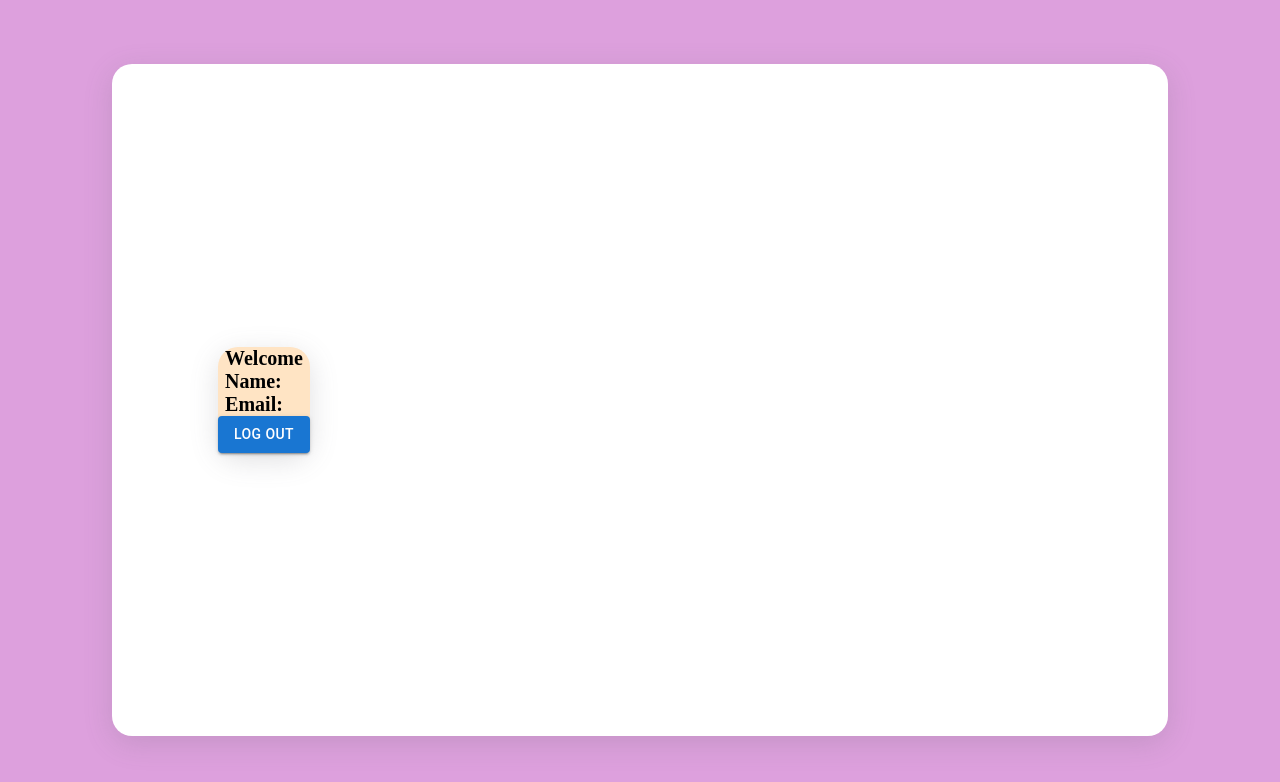
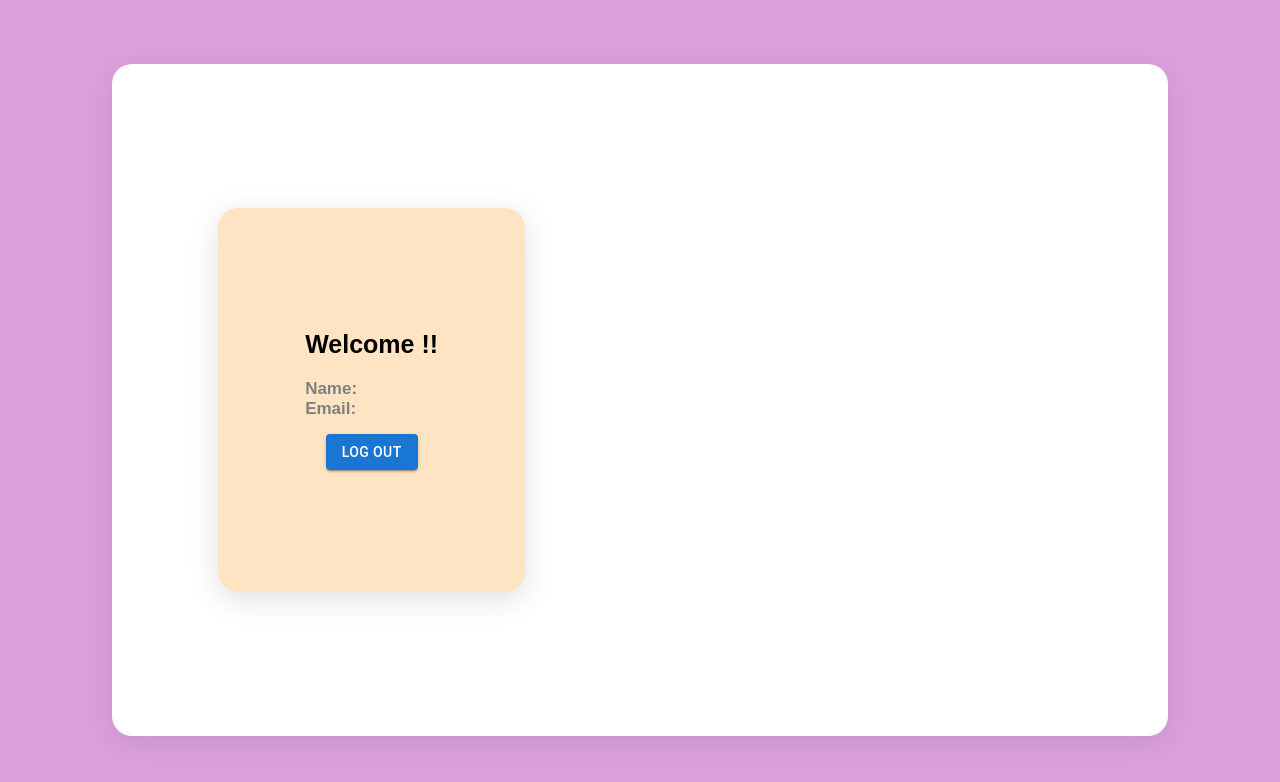
Before and after one commit to Sejal1411/firebase-auth, a React (Vite) app: page /app/profile in a window 1280 px wide. Shown: the top 782 px of the page. Built offline with nearby package versions, Linux system fonts and the light colour scheme; no server answers; the HTML template or start-up script is replaced by a standard one.

Commit message:
Added profile

```diff
--- a/src/components/Profile.jsx
+++ b/src/components/Profile.jsx
@@ -1,10 +1,25 @@
 import { Button } from "@mui/material";
+import { auth } from "../Firebase";
+import {  useNavigate } from 'react-router-dom';
 
 
 const Profile = () => {
+  const navigate = useNavigate();
+
   const name = localStorage.getItem('name');
   const email = localStorage.getItem('email');
   const profilePic = localStorage.getItem('profilePic');
+
+  async function handleLogout() {
+    try {
+      await auth.signOut();
+      localStorage.removeItem("user");
+      navigate("/app/login");
+      console.log("User logged out successfully!");
+    } catch (error) {
+      console.error("Error logging out:", error.message);
+    }
+  }
 
   return (
     <div className="profile">
@@ -15,19 +30,25 @@ const Profile = () => {
            src={profilePic}
            alt="Profile"
            width={"40%"}
-           style={{borderRadius: "50%"}}
+           style={{borderRadius: "50%", marginLeft: "80px", marginBottom: "20px"}}
         />
         }
-        <h1>Welcome {name}</h1>
-        <h1>Name: {name}</h1>
-        <h1>Email: {email}</h1>
+        <h1 style={{fontSize: "25px", fontFamily: "sans-serif", textAlign: "center", fontWeight: "bolder", marginBottom: "20px"}}>
+            Welcome {name} !!
+        </h1>
+        <h1 style={{fontFamily: "sans-serif", color: "gray", fontSize: "17px"}}>
+            Name: {name}
+        </h1>
+        <h1 style={{fontFamily: "sans-serif", color: "gray", fontSize: "17px"}}>
+            Email: {email}
+        </h1>
     </div>
 
     <div>
     <Button
      variant="contained"
      fullWidth
-    //  onClick={handleSubmit}
+     onClick={handleLogout}
     //  disabled = {submitButtonDisabled}
     >
      Log Out
--- a/src/index.css
+++ b/src/index.css
@@ -128,7 +128,9 @@ main{
   font-size: 10px;
   box-shadow: rgba(100, 100, 111, 0.2) 0px 7px 29px 0px;
   border-radius: 20px;
-
+  height: 60%;
+  width: 30%;
+  gap:15px;
 }
 
 /* .img{
```
